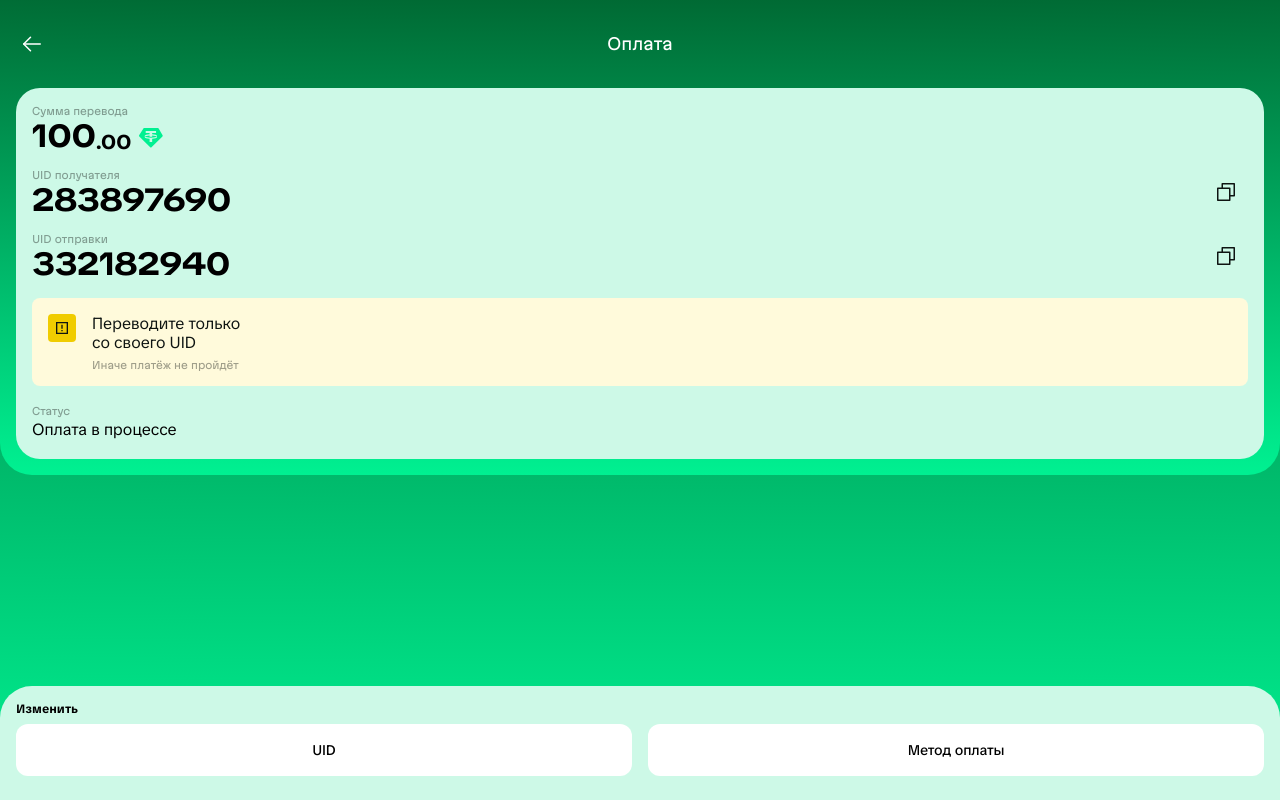
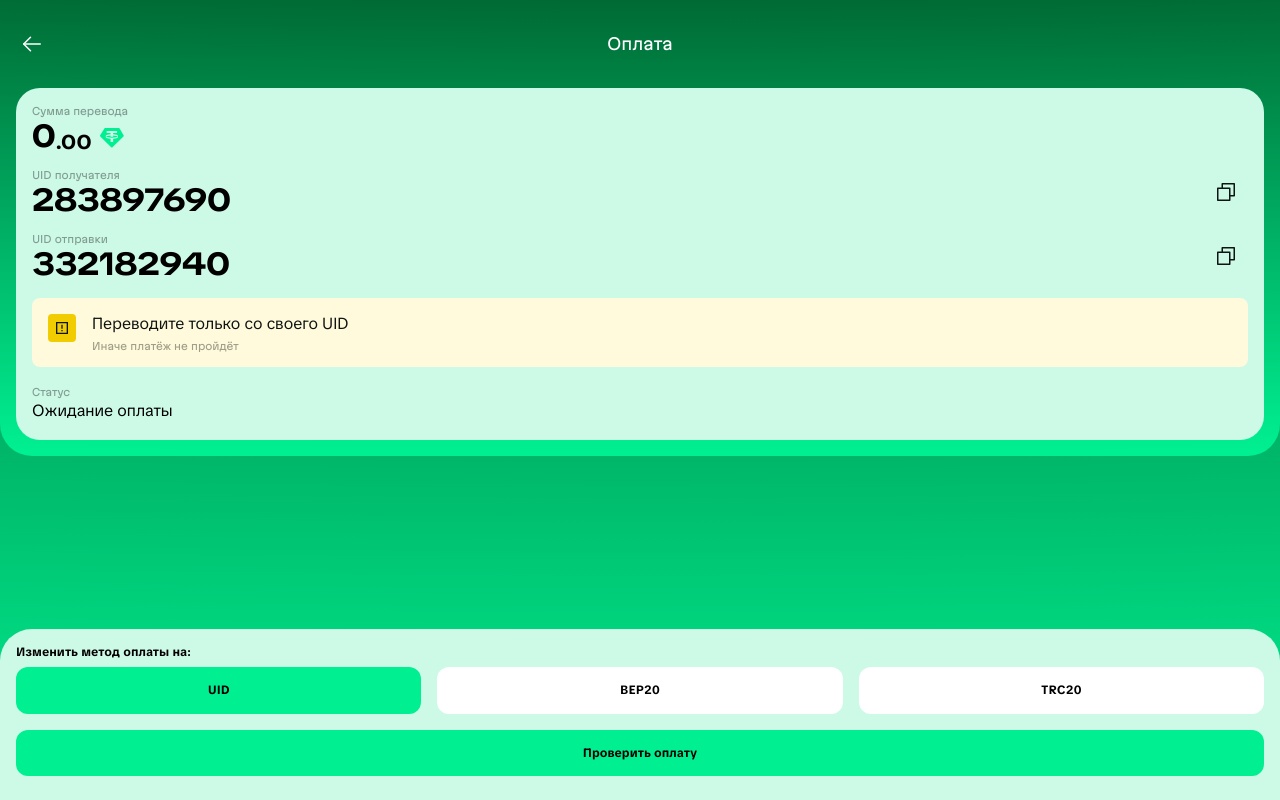
Before and after one commit to Kutlizamaev/twa-tradecode, a React (Vite) app: page /#/payment in a window 1280 px wide. Built offline with nearby package versions, Linux system fonts and the light colour scheme.

Commit message:
change payment page layout

```diff
--- a/src/features/payment/paymentSlice.ts
+++ b/src/features/payment/paymentSlice.ts
@@ -2,13 +2,18 @@ import { createSlice, type PayloadAction } from '@reduxjs/toolkit'
 import type { RootState } from '../../store/store'
 
 export type PaymentStatus = 'idle' | 'processing' | 'success' | 'error'
+export type PaymentMethod = 'UID' | 'BEP20' | 'TRC20'
 
 interface PaymentState {
     status: PaymentStatus
+    amount: number
+    method: PaymentMethod
 }
 
 const initialState: PaymentState = {
     status: 'idle',
+    amount: 0,
+    method: 'UID',
 }
 
 const paymentSlice = createSlice({
@@ -18,14 +23,37 @@ const paymentSlice = createSlice({
         setPaymentStatus(state, action: PayloadAction<PaymentStatus>) {
             state.status = action.payload
         },
+        setPaymentParams(
+            state,
+            action: PayloadAction<{ amount: number; method: PaymentMethod }>
+        ) {
+            state.amount = action.payload.amount
+            state.method = action.payload.method
+        },
+        setPaymentAmount(state, action: PayloadAction<number>) {
+            state.amount = action.payload
+        },
+        setPaymentMethod(state, action: PayloadAction<PaymentMethod>) {
+            state.method = action.payload
+        },
         resetPayment(state) {
             state.status = 'idle'
+            state.amount = 0
+            state.method = 'UID'
         },
     },
 })
 
-export const { setPaymentStatus, resetPayment } = paymentSlice.actions
+export const {
+    setPaymentStatus,
+    resetPayment,
+    setPaymentParams,
+    setPaymentAmount,
+    setPaymentMethod,
+} = paymentSlice.actions
 
 export const selectPaymentStatus = (state: RootState) => state.payment.status
+export const selectPaymentAmount = (state: RootState) => state.payment.amount
+export const selectPaymentMethod = (state: RootState) => state.payment.method
 
 export default paymentSlice.reducer
--- a/src/pages/PaymentPage/PaymentPage.module.css
+++ b/src/pages/PaymentPage/PaymentPage.module.css
@@ -99,10 +99,16 @@
     padding-top: 4px;
 }
 
+.uidRow {
+    flex: 1;
+    min-width: 0;
+}
+
 .iconButton {
     border: none;
     background: transparent;
     padding: 10px;
+    flex-shrink: 0;
 }
 
 .uidValue {
@@ -113,6 +119,21 @@
     line-height: 80%;
     letter-spacing: 0%;
     font-variation-settings: 'wdth' 120;
+}
+
+.addressValue {
+    margin-top: 8px;
+
+    font-family: 'TikTok Sans';
+    font-weight: 700;
+    font-size: 20px;
+    line-height: 80%;
+    letter-spacing: -2%;
+    font-variation-settings: 'wdth' 120;
+
+    white-space: normal;
+    overflow-wrap: anywhere;
+    word-break: break-word;
 }
 
 /* Желтый блок */
@@ -135,7 +156,6 @@
 .noticeText {
     display: flex;
     flex-direction: column;
-    gap: 8 px;
 }
 
 .noticeTitle {
@@ -197,13 +217,13 @@
     letter-spacing: -2%;
 }
 
-.submitButtonsContainer {
+.paymentMethodButtonsContainer {
     margin-top: 8px;
     display: flex;
     gap: 16px;
 }
 
-.submitButton {
+.paymentMethodButton {
     width: 100%;
     border-radius: 12px;
     border: none;
@@ -211,10 +231,33 @@
     background: #fff;
 
     font-family: 'TikTok Sans';
-    font-weight: 500;
-    font-size: 14px;
-    line-height: 20px;
-    letter-spacing: -0.15px;
+    font-weight: 700;
+    font-size: 12px;
+    line-height: 120%;
+    letter-spacing: -2%;
+    text-align: center;
+
+    pointer-events: auto;
+    transition: background 0.2s ease;
+}
+
+.paymentMethodButtonActive {
+    background: #00f091 !important;
+}
+
+.checkPaymentButton {
+    margin-top: 16px;
+    width: 100%;
+    border-radius: 12px;
+    border: none;
+    padding: 16px 32px;
+    background: #00f091;
+
+    font-family: 'TikTok Sans';
+    font-weight: 700;
+    font-size: 12px;
+    line-height: 120%;
+    letter-spacing: -2%;
     text-align: center;
 
     pointer-events: auto;
--- a/src/pages/PaymentPage/PaymentPage.tsx
+++ b/src/pages/PaymentPage/PaymentPage.tsx
@@ -7,29 +7,48 @@ import WarningIcon from '../../assets/icons/ui/WarningIcon.svg'
 
 import PageHeader from '../../components/UI/PageHeader'
 
-import { useAppDispatch } from '../../store/hooks'
-import { setPaymentStatus } from '../../features/payment/paymentSlice'
+import { useAppDispatch, useAppSelector } from '../../store/hooks'
+import {
+    selectPaymentAmount,
+    selectPaymentMethod,
+    setPaymentStatus,
+} from '../../features/payment/paymentSlice'
+
+type PaymentMethod = 'UID' | 'BEP20' | 'TRC20'
 
 const PaymentPage = () => {
     const dispatch = useAppDispatch()
 
+    const amount = useAppSelector(selectPaymentAmount)
+    const storeMethod = useAppSelector(selectPaymentMethod)
+
+    const [method, setMethod] = useState<PaymentMethod>(storeMethod)
+
     const handleCheckPayment = async () => {
         dispatch(setPaymentStatus('processing'))
-
-        try {
         await new Promise((res) => setTimeout(res, 1000))
         dispatch(setPaymentStatus('success'))
-        } catch (e) {
-            dispatch(setPaymentStatus('error'))
-        }
     }
 
-    const [amount] = useState(100)
     const recipientUid = '283897690'
+    const recipientBep20Address = '0xb10b3da81748bd50792ee02203a3f541c20c0a25'
+    const recipientTrc20Address = 'TNmqb10b3da81748bd50792ee02203a3f541c20'
+
     const senderUid = '332182940'
 
     const amountFormatted = amount.toFixed(2)
     const [intPart, decimalPart] = amountFormatted.split('.')
+
+    const getRecipientValue = () => {
+        if (method === 'UID') return recipientUid
+        if (method === 'BEP20') return recipientBep20Address
+        return recipientTrc20Address
+    }
+
+    const noticeText =
+        method === 'UID'
+            ? 'Переводите только со своего UID'
+            : 'Переводите только на адрес выше'
 
     return (
         <div className={styles.page}>
@@ -57,6 +76,8 @@ const PaymentPage = () => {
                                 </div>
                             </div>
 
+                            {method === 'UID' ? (
+                                <>
                                     <div className={styles.uidBlock}>
                                         <div className={styles.uidRow}>
                                             <div className={styles.fieldLabel}>
@@ -91,6 +112,29 @@ const PaymentPage = () => {
                                             <img src={CopyIcon} alt="" />
                                         </button>
                                     </div>
+                                </>
+                            ) : (
+                                <>
+                                    <div className={styles.uidBlock}>
+                                        <div className={styles.uidRow}>
+                                            <div className={styles.fieldLabel}>
+                                                Адрес получателя
+                                            </div>
+                                            <div
+                                                className={styles.addressValue}
+                                            >
+                                                <p>{getRecipientValue()}</p>
+                                            </div>
+                                        </div>
+                                        <button
+                                            className={styles.iconButton}
+                                            type="button"
+                                        >
+                                            <img src={CopyIcon} alt="" />
+                                        </button>
+                                    </div>
+                                </>
+                            )}
 
                             <div className={styles.notice}>
                                 <img
@@ -100,8 +144,7 @@ const PaymentPage = () => {
                                 />
                                 <div className={styles.noticeText}>
                                     <div className={styles.noticeTitle}>
-                                        <span>Переводите только</span>
-                                        <span>со своего UID</span>
+                                        <span>{noticeText}</span>
                                     </div>
                                     <div className={styles.noticeSubtitle}>
                                         Иначе платёж не пройдёт
@@ -112,7 +155,7 @@ const PaymentPage = () => {
                             <div className={styles.statusBlock}>
                                 <div className={styles.fieldLabel}>Статус</div>
                                 <div className={styles.statusValue}>
-                                    Оплата в процессе
+                                    Ожидание оплаты
                                 </div>
                             </div>
                         </div>
@@ -120,19 +163,51 @@ const PaymentPage = () => {
                 </section>
 
                 <div className={styles.bottomBar}>
-                    <p>Изменить</p>
-                    <div className={styles.submitButtonsContainer}>
+                    <p>Изменить метод оплаты на:</p>
+                    <div className={styles.paymentMethodButtonsContainer}>
+                        <button
+                            type="button"
+                            className={`${styles.paymentMethodButton} ${
+                                method === 'UID'
+                                    ? styles.paymentMethodButtonActive
+                                    : ''
+                            }`}
+                            onClick={() => setMethod('UID')}
+                        >
+                            UID
+                        </button>
+
+                        <button
+                            type="button"
+                            className={`${styles.paymentMethodButton} ${
+                                method === 'BEP20'
+                                    ? styles.paymentMethodButtonActive
+                                    : ''
+                            }`}
+                            onClick={() => setMethod('BEP20')}
+                        >
+                            BEP20
+                        </button>
+
+                        <button
+                            type="button"
+                            className={`${styles.paymentMethodButton} ${
+                                method === 'TRC20'
+                                    ? styles.paymentMethodButtonActive
+                                    : ''
+                            }`}
+                            onClick={() => setMethod('TRC20')}
+                        >
+                            TRC20
+                        </button>
+                    </div>
                     <button
                         onClick={handleCheckPayment}
                         type="button"
-                            className={styles.submitButton}
+                        className={styles.checkPaymentButton}
                     >
-                            UID
+                        Проверить оплату
                     </button>
-                        <button type="button" className={styles.submitButton}>
-                            Метод оплаты
-                        </button>
-                    </div>
                 </div>
             </main>
         </div>
--- a/src/pages/TopUpPage/TopUpPage.tsx
+++ b/src/pages/TopUpPage/TopUpPage.tsx
@@ -3,14 +3,17 @@ import styles from './TopUpPage.module.css'
 import UsdtIcon from '../../assets/icons/ui/UsdtIcon.svg'
 import PageHeader from '../../components/UI/PageHeader'
 import { useNavigate } from 'react-router-dom'
+import { useAppDispatch } from '../../store/hooks'
+import { setPaymentParams } from '../../features/payment/paymentSlice'
 
 const QUICK_AMOUNTS = [10, 25, 50, 100, 500]
 
 const TopUpPage = () => {
     const navigate = useNavigate()
+    const dispatch = useAppDispatch()
 
     const [amount, setAmount] = useState(0)
-    const [method, setMethod] = useState<'UID' | 'Bep20' | 'TRC20'>('UID')
+    const [method, setMethod] = useState<'UID' | 'BEP20' | 'TRC20'>('UID')
 
     const handleChangeAmount = (value: number) => {
         if (Number.isNaN(value) || value < 0) return
@@ -19,6 +22,13 @@ const TopUpPage = () => {
 
     const handleQuickAdd = (value: number) => {
         setAmount((prev) => prev + value)
+    }
+
+    const handleSubmitButton = () => {
+        dispatch(setPaymentParams({ amount, method }))
+        if (amount !== 0) {
+            navigate('/payment')
+        }
     }
 
     return (
@@ -80,7 +90,7 @@ const TopUpPage = () => {
                     <div className={styles.sectionTitle}>Способ пополнения</div>
 
                     <div className={styles.methodsList}>
-                        {['UID', 'Bep20', 'TRC20'].map((item) => (
+                        {['UID', 'BEP20', 'TRC20'].map((item) => (
                             <button
                                 key={item}
                                 className={`${styles.methodItem} ${
@@ -89,7 +99,7 @@ const TopUpPage = () => {
                                         : ''
                                 }`}
                                 onClick={() =>
-                                    setMethod(item as 'UID' | 'Bep20' | 'TRC20')
+                                    setMethod(item as 'UID' | 'BEP20' | 'TRC20')
                                 }
                             >
                                 <span
@@ -112,7 +122,7 @@ const TopUpPage = () => {
                 <button
                     type="button"
                     className={styles.submitButton}
-                    onClick={() => navigate('/payment')}
+                    onClick={handleSubmitButton}
                 >
                     Пополнить счёт
                 </button>
```
Lines whose indentation alone changed are shown as unchanged.
